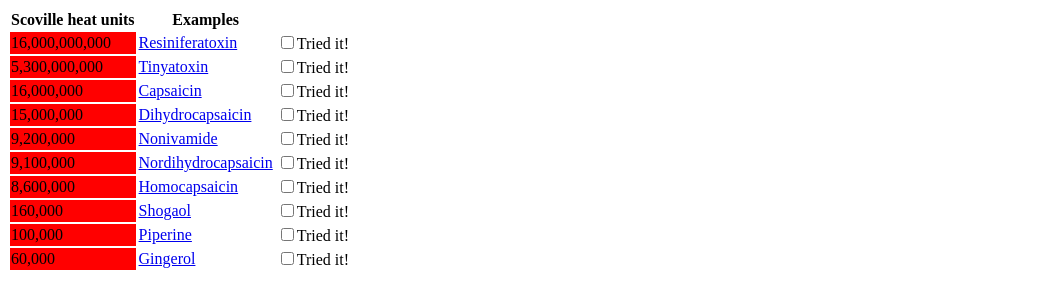
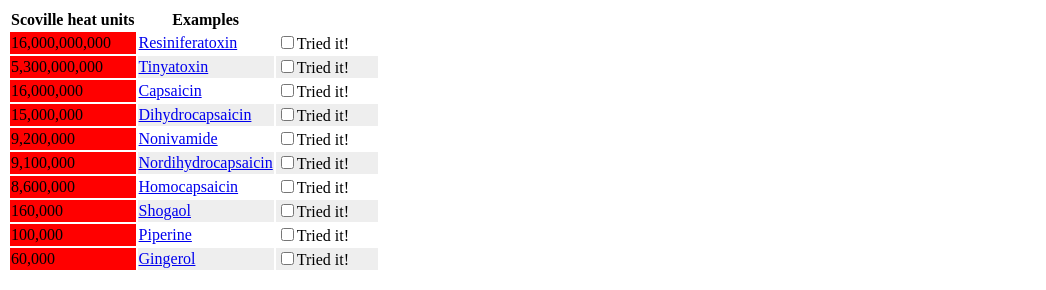
Before and after one commit to enzomero/CSS_ht-1, a plain HTML site: page index.html in a window 1280 px wide. Shown: the top 290 px of the page, without its empty margins (0-1046 px from the left). Drawn offline with Linux system fonts and the light colour scheme.

Commit message:
Add a rule that will "zebra stripe" the backgrounds of the rows, alternating between white and #eee.
tr:not(:first-child):nth-of-type(2n+1) {background:#eee}

```diff
--- a/index.html
+++ b/index.html
@@ -6,6 +6,7 @@
 
      tr:first-child {font-weight:bold}
      td:first-child {background:red}
+     tr:not(:first-child):nth-of-type(2n+1) {background:#eee}
 
    </style>
  </head>
```
